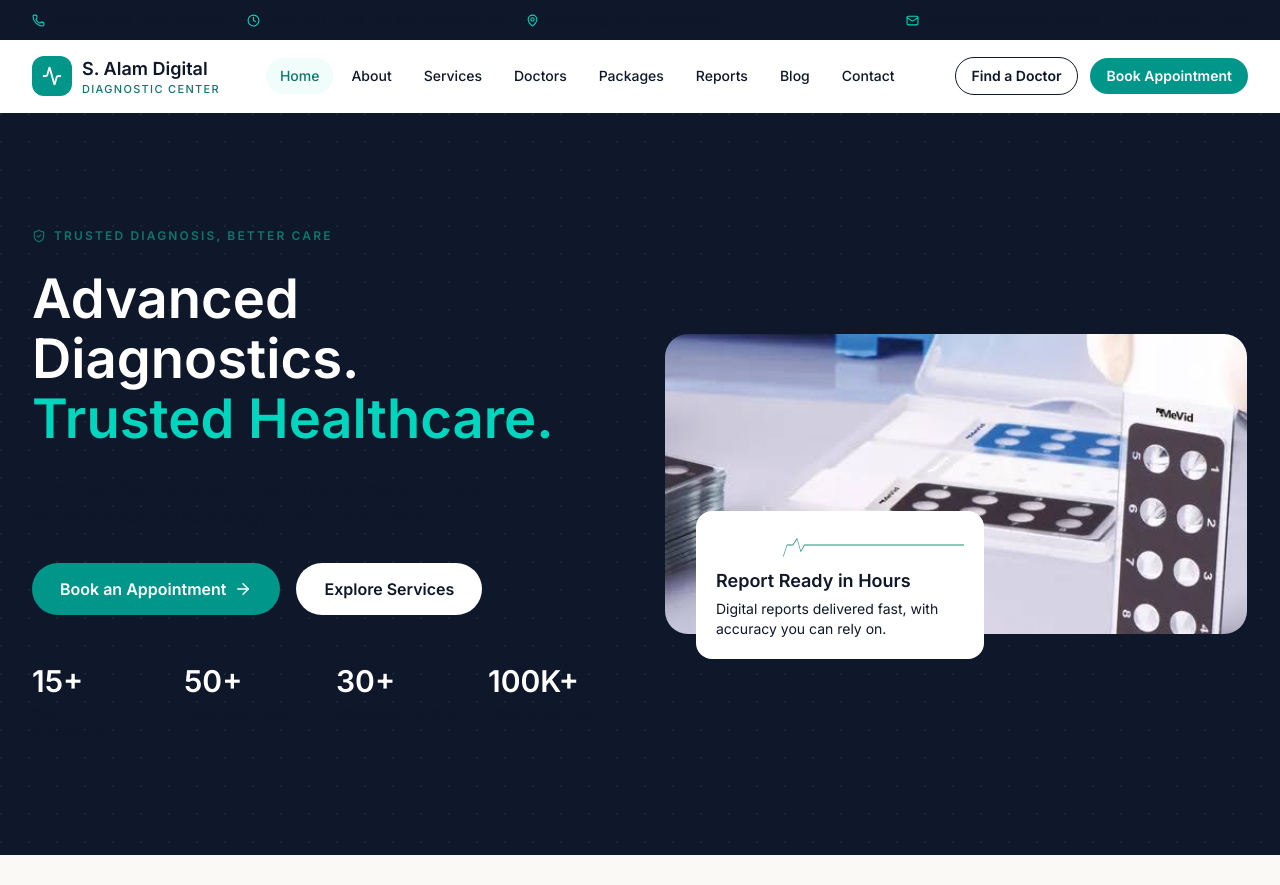
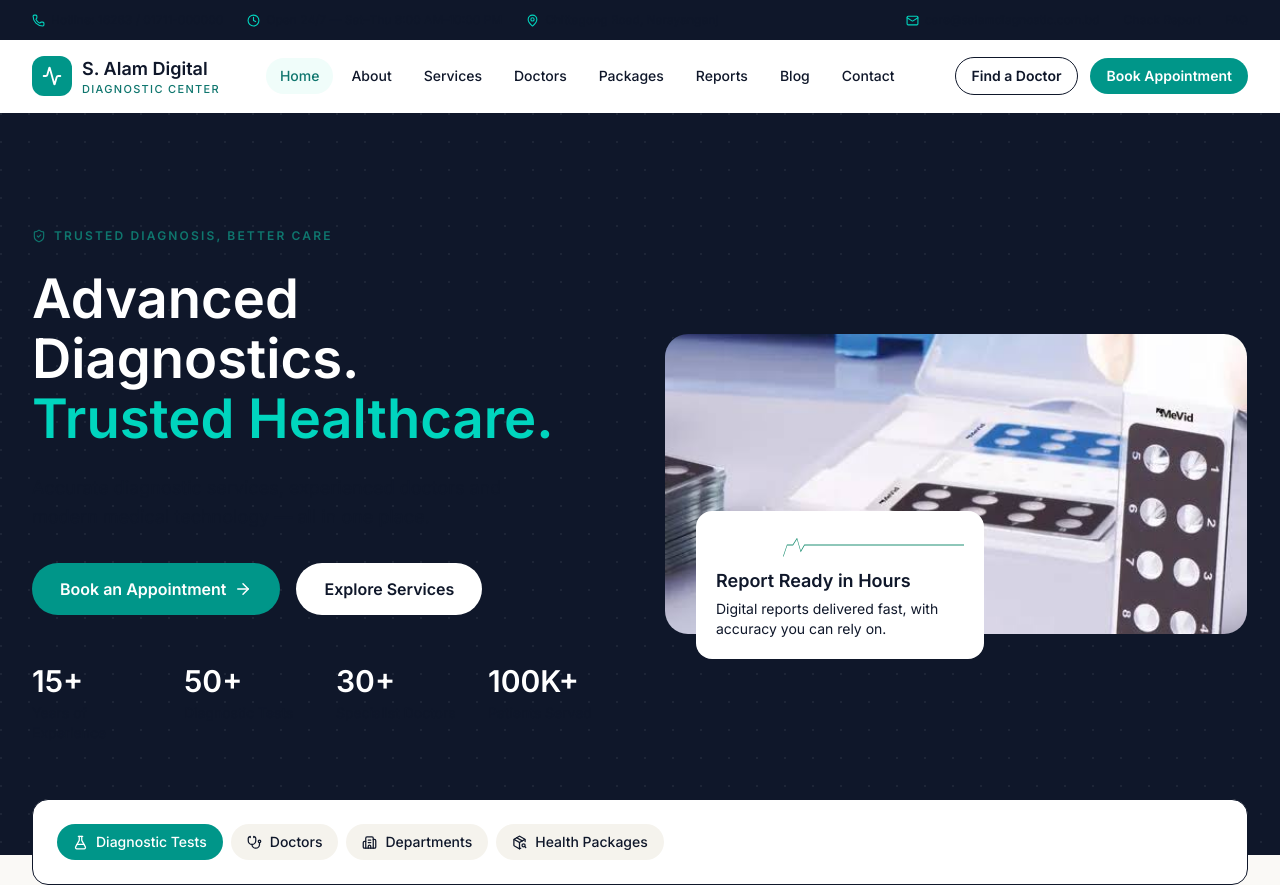
Before and after one commit to Mostofa-zaman/Diognostic, a Next.js app: page / in a window 1280 px wide. Before the commit the page ends 855 px from the top, so only its background shows below. Built offline with nearby package versions, Linux system fonts and the light colour scheme.

Commit message:
feat(components/home/QuickSearch.jsx): add QuickSearch with diagnostic tabs

```diff
--- a/src/app/page.jsx
+++ b/src/app/page.jsx
@@ -1,4 +1,5 @@
 import Hero from "@/components/home/hero/Hero";
+import QuickSearch from "@/components/home/QuickSearch";
 
 
 
@@ -6,6 +7,7 @@ export default function HomePage() {
   return (
   <>
  <Hero/>
+ <QuickSearch/>
 
 
   </>
--- /dev/null
+++ b/src/components/home/QuickSearch.jsx
@@ -0,0 +1,46 @@
+"use client";
+
+import React, { useState } from 'react'
+
+import { Search, FlaskConical, Stethoscope, Building2, PackageSearch } from "lucide-react";
+
+
+
+const tabs = [
+  { key: "tests", label: "Diagnostic Tests", icon: FlaskConical, href: "/tests" },
+  { key: "doctors", label: "Doctors", icon: Stethoscope, href: "/doctors" },
+  { key: "departments", label: "Departments", icon: Building2, href: "/departments" },
+  { key: "packages", label: "Health Packages", icon: PackageSearch, href: "/packages" },
+];
+
+
+export default function QuickSearch() {
+    const [active, setActive] = useState("tests");
+  return (
+    <section className="relative z-10 -mt-10 md:-mt-14">
+      <div className="container-xl">
+        <div className="rounded-2xl border border-navy-100 bg-white p-4 shadow-cardHover md:p-6">
+          <div className="flex flex-wrap gap-2">
+            {tabs.map((t) => {
+              const TabIcon = t.icon;
+              return (
+                <button
+                  key={t.key}
+                  onClick={() => setActive(t.key)}
+                  className={`focus-ring flex items-center gap-2 rounded-full px-4 py-2 text-sm font-medium transition-colors ${
+                    active === t.key
+                      ? "bg-teal-600 text-white"
+                      : "bg-sand-100 text-navy-600 hover:bg-sand-200"
+                  }`}
+                >
+                  <TabIcon size={15} />
+                  {t.label}
+                </button>
+              );
+            })}
+          </div>
+        </div>
+      </div>
+    </section>
+  )
+}
```
